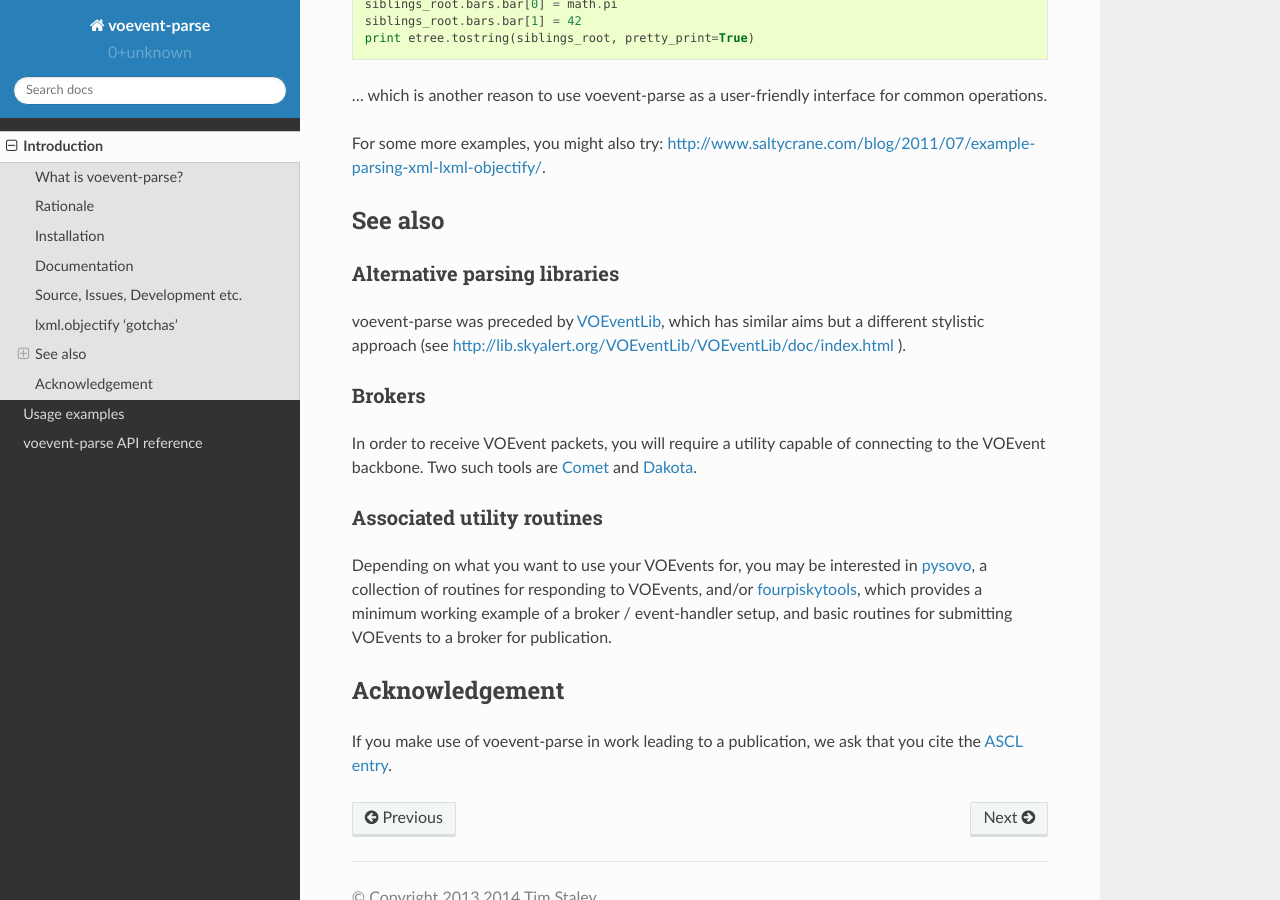
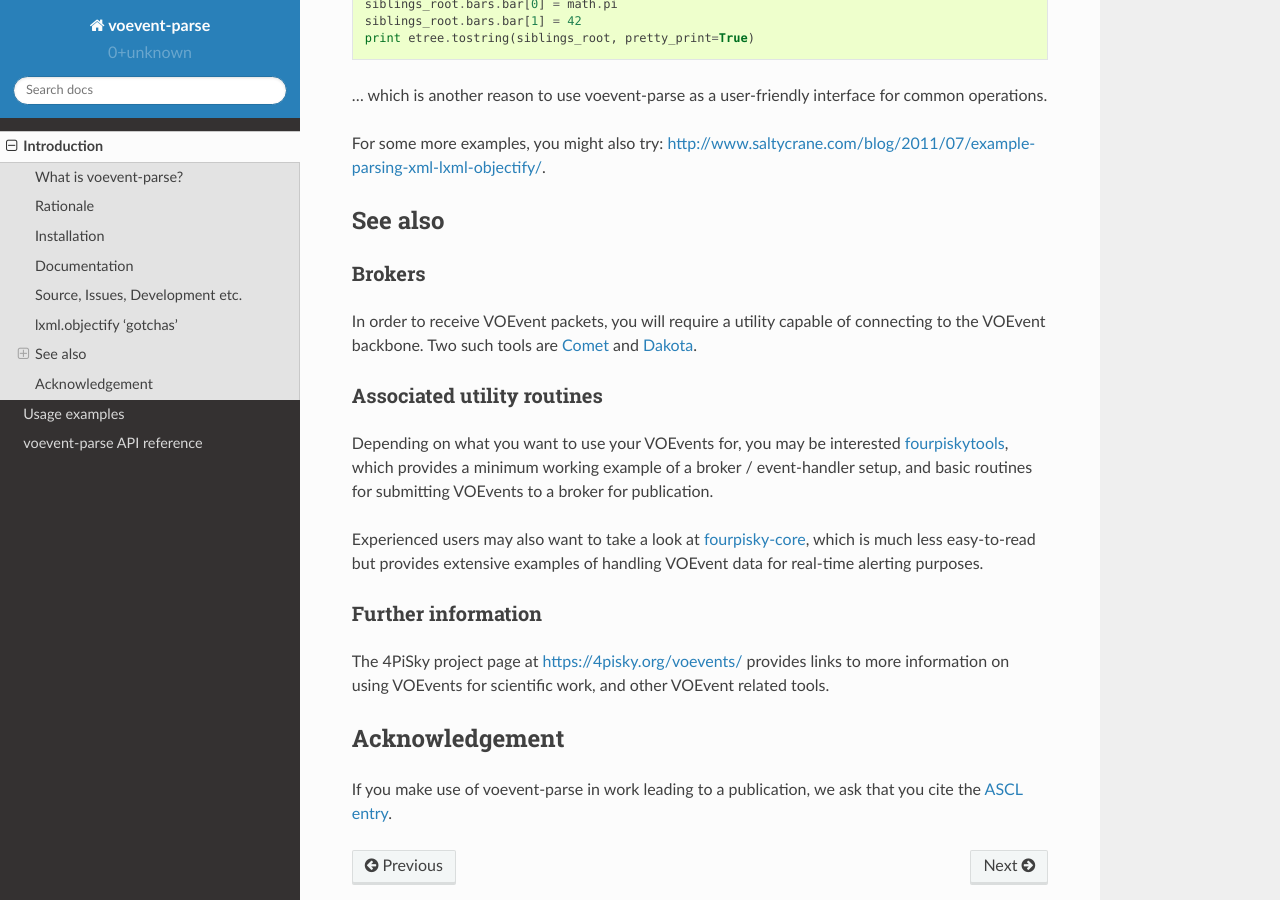
Before and after one commit to timstaley/voevent-parse, a Sphinx documentation site: the page built from documentation/source/intro.rst, in a window 1280 px wide and 900 px high, scrolled down 2500 px. Built offline with Sphinx 7.4.7 and the Read the Docs theme 2.0.0, drawn with Linux system fonts in a browser that asks for light colours; some of the changed text lies outside the part shown.

Commit message:
Docs: Update links in intro spiel.

```diff
--- a/documentation/source/intro.rst
+++ b/documentation/source/intro.rst
@@ -136,13 +136,6 @@ http://www.saltycrane.com/blog/2011/07/example-parsing-xml-lxml-objectify/.
 See also
 --------
 
-Alternative parsing libraries
-~~~~~~~~~~~~~~~~~~~~~~~~~~~~~
-voevent-parse was preceded by
-`VOEventLib <http://lib.skyalert.org/VOEventLib/>`_, which has similar aims
-but a different stylistic approach
-(see http://lib.skyalert.org/VOEventLib/VOEventLib/doc/index.html ).
-
 Brokers
 ~~~~~~~
 In order to receive VOEvent packets, you will require a utility capable of
@@ -153,17 +146,25 @@ connecting to the VOEvent backbone. Two such tools are
 Associated utility routines
 ~~~~~~~~~~~~~~~~~~~~~~~~~~~
 Depending on what you want to use your VOEvents for, you may be interested
-in `pysovo <https://github.com/timstaley/pysovo>`_,
-a collection of routines for responding to VOEvents, and/or
-`fourpiskytools <https://github.com/timstaley/fourpiskytools>`_, which provides
+`fourpiskytools <https://github.com/4pisky/fourpiskytools>`_, which provides
 a minimum working example of a broker / event-handler setup,
 and basic routines for submitting VOEvents to a broker for publication.
+
+Experienced users may also want to take a look at
+`fourpisky-core <https://github.com/4pisky/fourpisky-core>`_, which is much less
+easy-to-read but provides extensive examples of handling VOEvent data for
+real-time alerting purposes.
+
+Further information
+~~~~~~~~~~~~~~~~~~~
+The 4PiSky project page at https://4pisky.org/voevents/ provides links to more
+information on using VOEvents for scientific work, and other VOEvent related
+tools.
 
 Acknowledgement
 ---------------
 If you make use of voevent-parse in work leading to a publication, we ask
 that you cite the `ASCL entry <http://ascl.net/1411.003>`_.
-
 
 
 
```
Also changed, not shown: other parts of documentation/source/intro.rst (+1 -1 lines).
